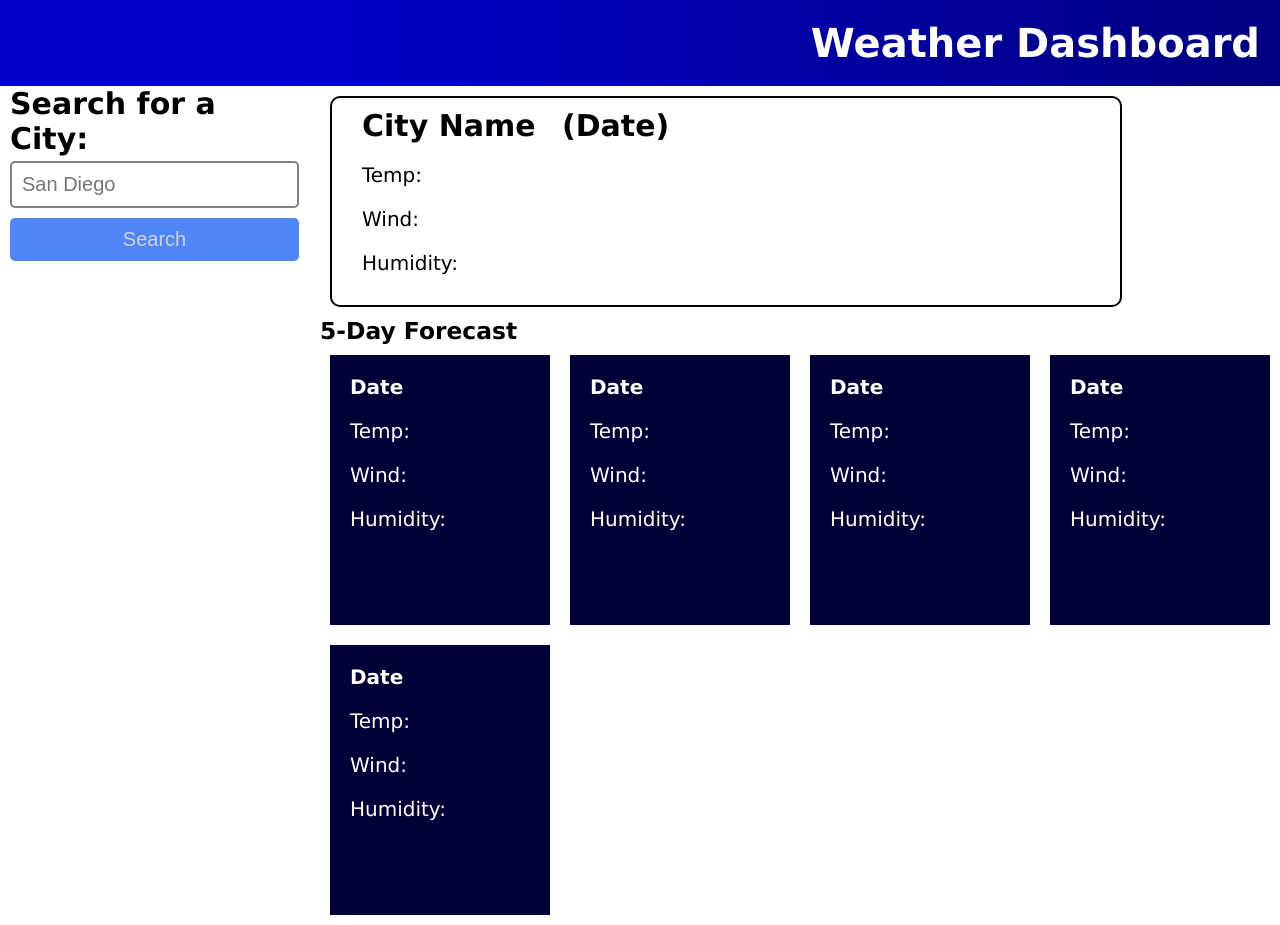
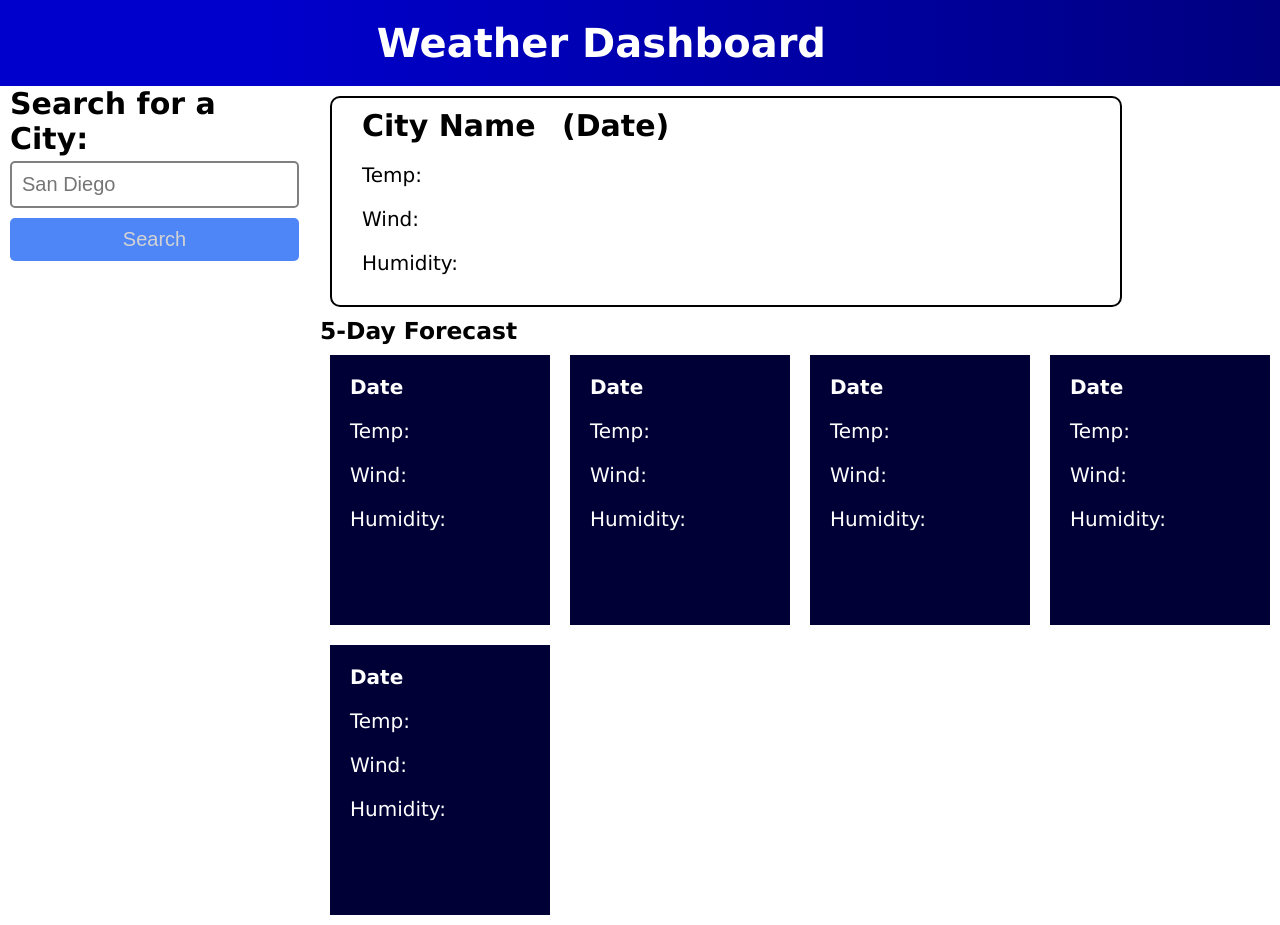
Before and after one commit to MarinaA01/weather-dashboard-challenge, a plain HTML site: page index.html in a window 1280 px wide. Drawn offline with nearby package versions, Linux system fonts and the light colour scheme.

Commit message:
CSS edits.

```diff
--- a/assets/css/style.css
+++ b/assets/css/style.css
@@ -14,6 +14,10 @@ body {
     color: white;
     position: sticky;
     text-align: right;
+}
+
+h1 {
+    width: 65%;
 }
 
 h2 {
```
